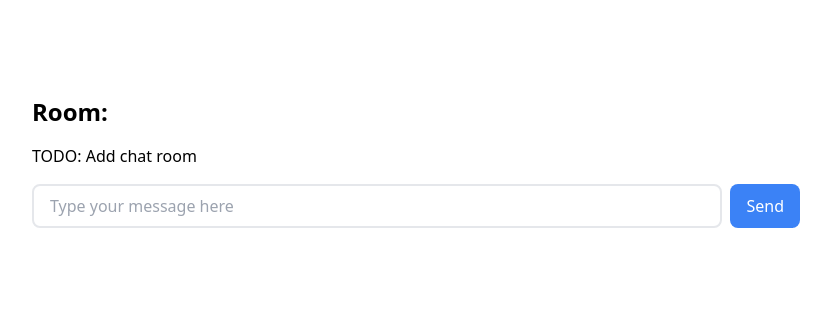
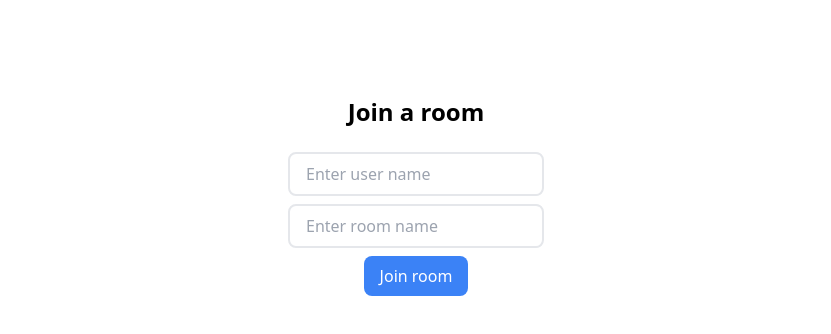
Before and after one commit to Wenying0808/websocket-multiplayer-dashboard, a Next.js app in the folder real-time-chat/: page / in a window 1280 px wide. Shown: the top 334 px of the page, without its empty margins (224-1055 px from the left). Built offline with nearby package versions, Linux system fonts and the light colour scheme.

Commit message:
polish home page

```diff
--- a/real-time-chat/app/page.tsx
+++ b/real-time-chat/app/page.tsx
@@ -1,22 +1,74 @@
 "use client";
 
 import ChatForm from "@/components/ChatForm";
+import ChatMessage from "@/components/ChatMessage";
+import { useState } from "react";
 
 export default function Home() {
+  type message = {
+    sender: string;
+    message: string;
+  }
+
+  const [room, setRoom] = useState("");
+  const [joined, setJoined] = useState(false);
+  const [messages, setMessages] = useState<message[]>([]);
+  const [userName, setUserName] = useState("");
+
   const handleSendMessage = (message: string) => {
     console.log(message)
   }
+  const handleJoinRoom = () => {
+    setJoined(true)
+  }
   return (
     <div className="flex mt-24 justify-center w-full">
-      <div className="w-full max-w-3xl mx-auto">
-        <h1 className="mb-4 text-2xl font-bold">
-          Room:
-        </h1>
-        <div className="">
-          TODO: Add chat room
+      <div>
+        {!joined
+          ? (
+            <div className="flex flex-col gap-2 items-center justofy-center">
+              <h1 className="mb-4 text-2xl font-bold">Join a room</h1>
+              <input
+                type="text"
+                placeholder="Enter user name"
+                value={userName}
+                onChange={(e) => {setUserName(e.target.value)}}
+                className="w-64 px-4 py-2 border-2 rounded-lg"
+              />
+              <input
+                type="text"
+                placeholder="Enter room name"
+                value={userName}
+                onChange={(e) => {setRoom(e.target.value)}}
+                className="w-64 px-4 py-2 border-2 rounded-lg"
+              />
+              <button
+                onClick={handleJoinRoom}
+                className="px-4 py-2 text-white bg-blue-500 rounded-lg"
+              >
+                Join room
+              </button>
+            </div>)
+          : (
+            <div className="w-full max-w-3xl mx-auto">
+             <h1 className="mb-4 text-2xl font-bold">
+              Room: {room}
+              </h1>
+              <div className="h-[500px] overflow-y-auto p-4 mb-4 bg-gray-100 border-2 rounded">
+                {messages.map((msg, index) => (
+                <ChatMessage
+                  key={index}
+                  sender={msg.sender}
+                  message={msg.message}
+                  isOwnMessage={msg.sender === userName}
+                />
+            ))}
+          </div>
+          <ChatForm onSendMessage={handleSendMessage}/>
         </div>
-        <ChatForm onSendMessage={handleSendMessage}/>
+        )}
       </div>
+
     </div>
   );
 }
--- /dev/null
+++ b/real-time-chat/components/ChatMessage.tsx
@@ -0,0 +1,31 @@
+import React from 'react'
+interface ChatMessageProps {
+    sender: string;
+    message: string;
+    isOwnMessage: boolean;
+}
+const ChatMessage = ({ sender, message, isOwnMessage }: ChatMessageProps) => {
+    const isSystemMessage = sender === "system";
+  return (
+    <div className={`flex ${
+        isSystemMessage
+            ? "justify-center"
+            : isOwnMessage
+                ? "justify-end"
+                : "justify-start"
+    } mb-3` }>
+      <div className={`max-w-xs px-4 py-2 rounded-lg ${
+        isSystemMessage
+            ? "bg-gray-800 text-white text-center text-xs"
+            : isOwnMessage
+                ? "bg-blue-500 text-white"
+                : "bg-gray-200 text-black"
+    }`}>
+        {!isSystemMessage && <p className="text-sm font-bold">{sender}</p>}
+        <p>{message}</p>
+      </div>
+    </div>
+  )
+}
+
+export default ChatMessage
```
